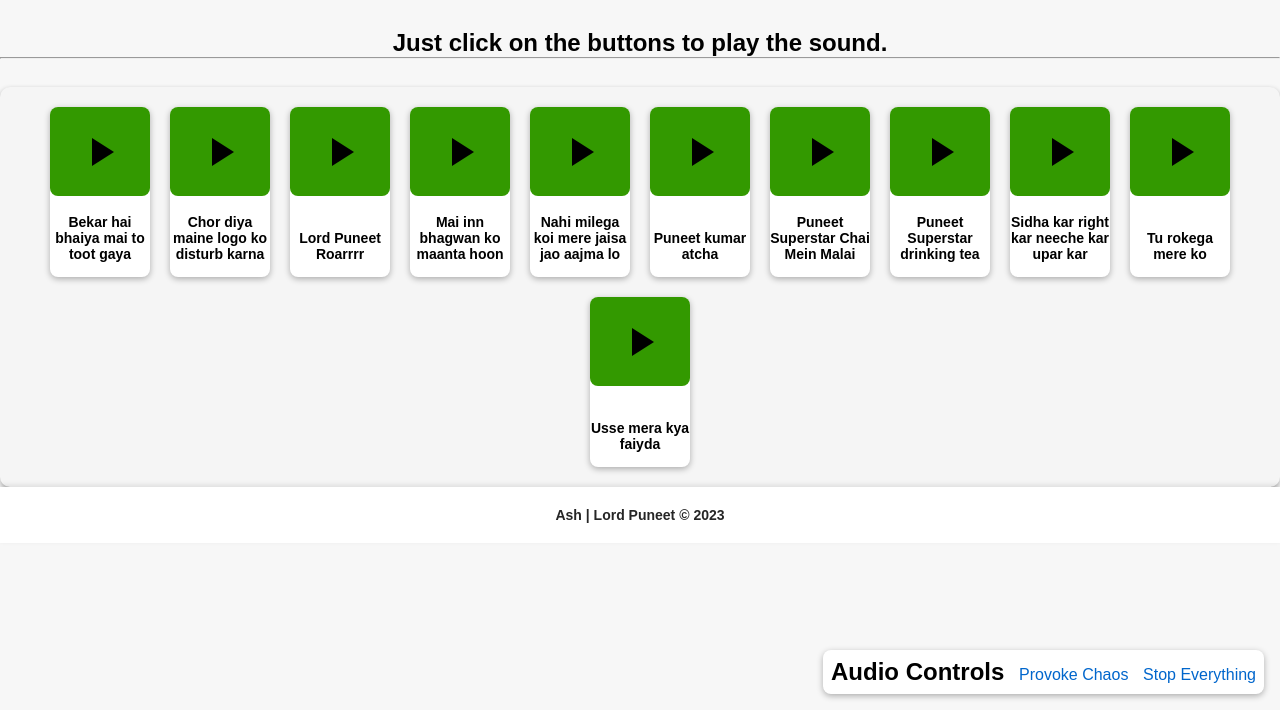
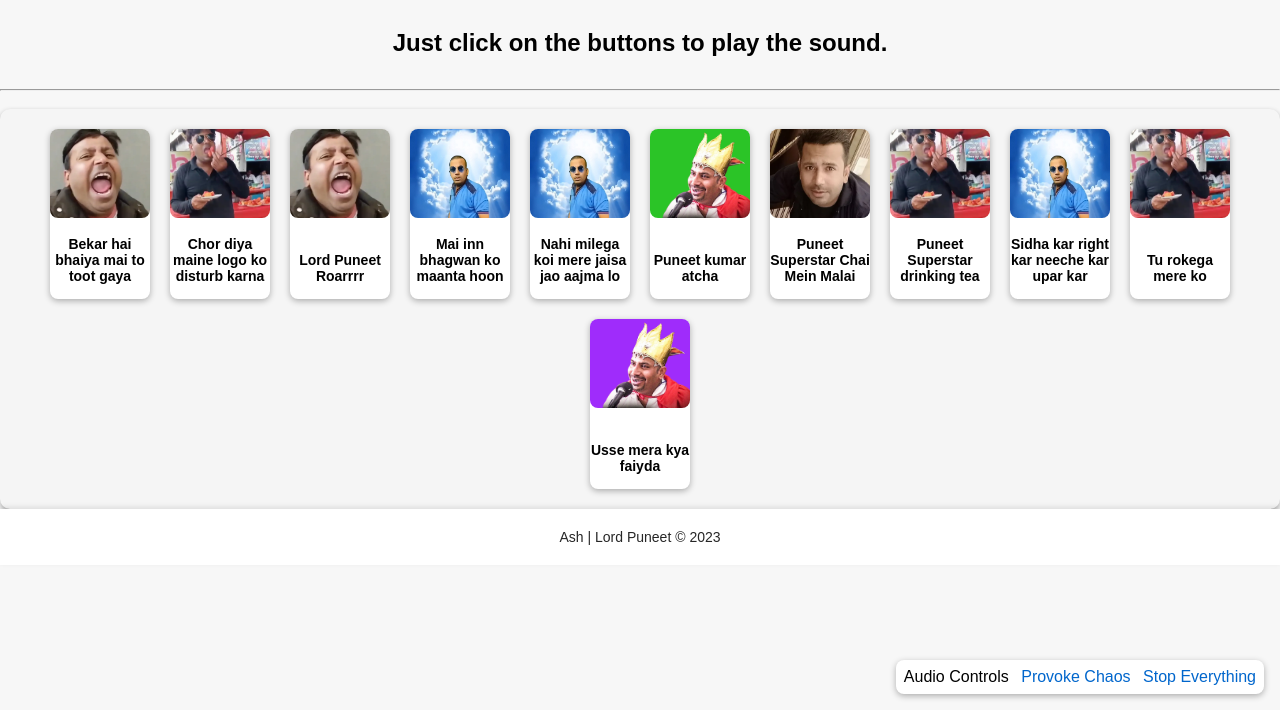
Before and after one commit to ASHWIN990/LordPuneet, a plain HTML site: page index.html in a window 1280 px wide. Shown: the part 90-800 px from the top of the page. Drawn offline with Linux system fonts and the light colour scheme.

Commit message:
Added images

```diff
--- a/css/styles.css
+++ b/css/styles.css
@@ -49,6 +49,7 @@ a:hover {
     border-radius: 8px;
     box-shadow: 0 2px 6px rgba(0, 0, 0, 0.3);
     transition: transform 0.2s ease-in-out;
+
 }
 
 .sound:hover {
@@ -59,6 +60,8 @@ a:hover {
     outline: none;
     transform: translateY(-5px);
 }
+
+
 
 .small-button {
     width: 100px;
--- a/index.html
+++ b/index.html
@@ -13,23 +13,16 @@
     <meta name="description" content="A collection of sounds of Punnet Superstar to play and annoy someone" />
     <meta name="robots" content="index, follow" />
     <meta http-equiv="Content-Type" content="text/html; charset=utf-8" />
-    <link rel="manifest" href="./manifest.json" />
+    <!-- <link rel="manifest" href="./manifest.json" /> -->
     <link rel="stylesheet" href="css/spinner.css" />
-    <script>
-        if ("serviceWorker" in navigator) {
-            navigator.serviceWorker.register("/sw.js").then(function (registration) {
-                console.log("Service worker registered:", registration);
-            }).catch(function (error) {
-                console.log("Service worker registration failed:", error);
-            });
-        }
-    </script>
+
 </head>
 
 <body>
     <h1>Lord Puneet Superstar Online Soundboard</h1>
-    <h2> Just click on the buttons to play the sound.<hr><br />
-        <!-- <a href="">Click here to submit a sound to be added!</a><br /> </h2> -->
+    <h2> Just click on the buttons to play the sound.</h2>
+    <hr><br/>
+    <!-- <a href="">Click here to submit a sound to be added!</a><br /> </h2> -->
     <div class="control"> Audio Controls <button class="woah" onclick="javascript:playAll()">Provoke Chaos</button>
         <button class="woah" onclick="javascript:stopAll()">Stop Everything</button> </div>
     <div class="soundboard-container">
--- a/loader.js
+++ b/loader.js
@@ -1,4 +1,19 @@
 // A unminified version is at og-loader.js
+
+// Array of image URLs
+var imageUrls = [
+    '/img/bg1.png',
+    '/img/bg2.png',
+    '/img/bg3.png',
+    '/img/bg4.png',
+    '/img/bg5.png',
+    '/img/bg6.png',
+    '/img/bg7.png',
+    '/img/bg8.png',
+    '/img/bg9.png',
+    '/img/bg10.png'
+];
+
 let audioElements = {};
 const spinnerElement = document.querySelector(".spinner");
 const containerElement = document.querySelector(".flex-container");
@@ -10,7 +25,12 @@ fetch("sounds.json?t=" + time).then(response => response.json()).then(data => {
         soundElement.classList.add("sound");
         const buttonElement = document.createElement("button");
         buttonElement.classList.add("small-button");
-        buttonElement.style.backgroundColor = sound.color;
+        buttonElement.style.backgroundColor = "#" + Math.floor(Math.random() * 16777215).toString(16);;
+        var randomIndex = Math.floor(Math.random() * imageUrls.length);
+        var randomImageUrl = imageUrls[randomIndex];
+        // console.log(randomImageUrl);
+        buttonElement.style.backgroundImage = 'url(' + randomImageUrl + ')';
+        buttonElement.style.backgroundSize = 'cover';
         buttonElement.addEventListener("click", () => {
             if (audioElements[sound.name]) {
                 audioElements[sound.name].currentTime = 0;
```
Also changed, not shown: sw.js (+15 -15 lines), img/bg1.png (added), img/bg10.png (added), img/bg2.png (added), img/bg3.png (added), img/bg4.png (added), img/bg5.png (added), img/bg6.png (added), img/bg7.png (added), img/bg8.png (added), img/bg9.png (added).
